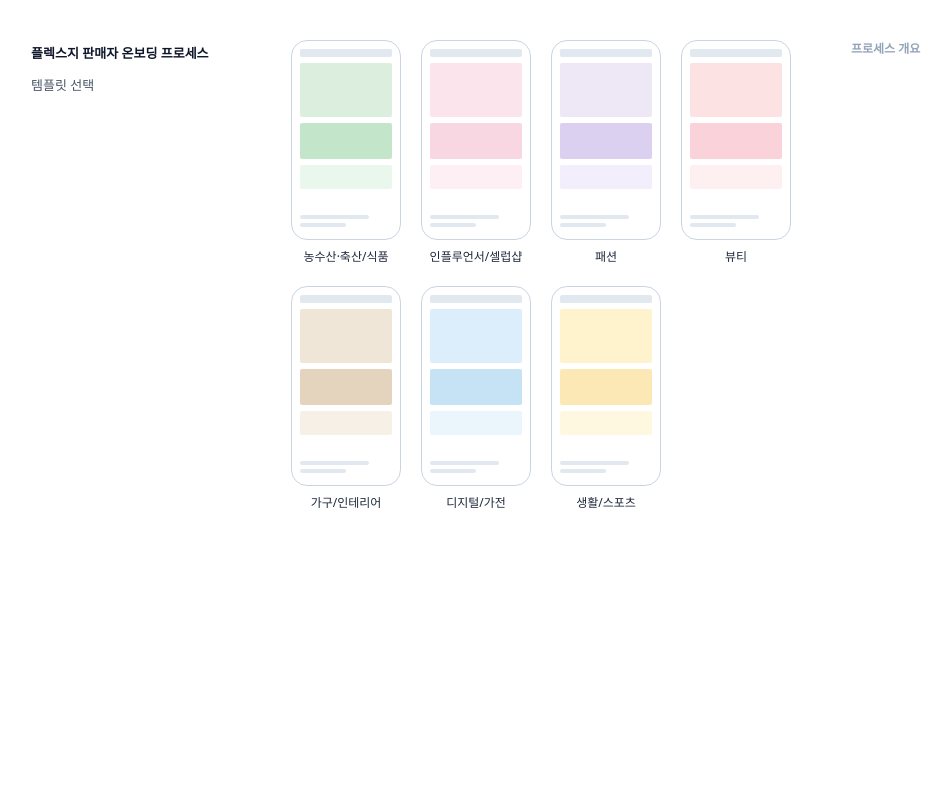
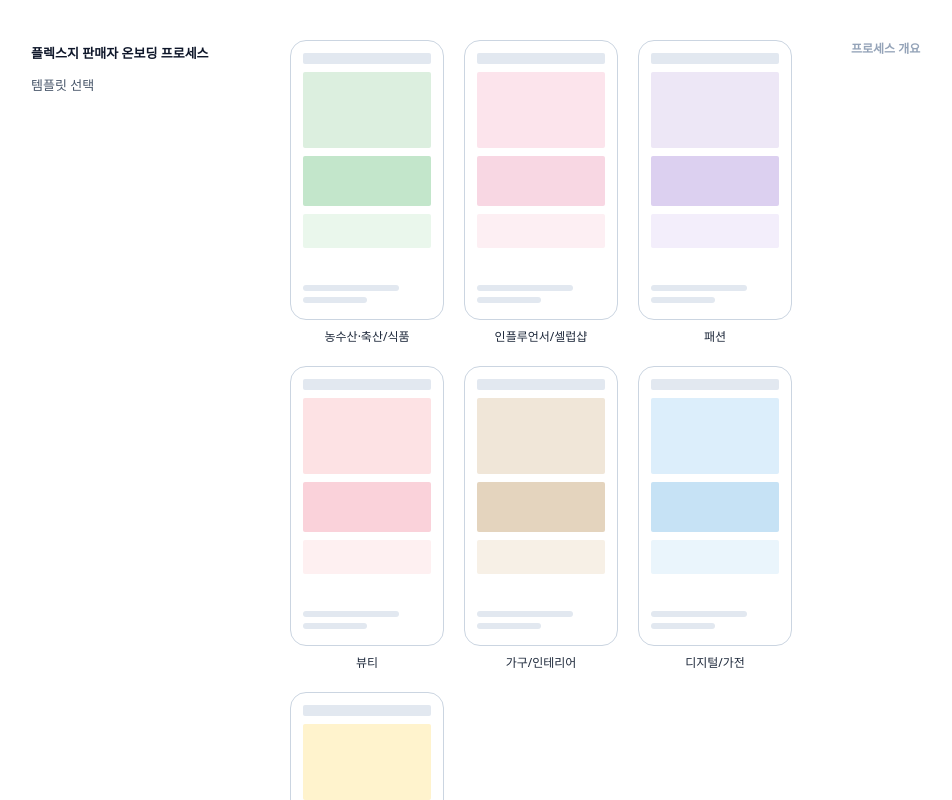
Before and after one commit to WEED-Convergence/WEED-Convergence-FLEXG-onboarding-HYESUN-2026-08, a Next.js app: page /template-select in a window 1280 px wide. Shown: the top 800 px of the page, without its empty margins (59-1011 px from the left). Built offline with nearby package versions, Linux system fonts and the light colour scheme.

Commit message:
템플릿 선택 화면: 3열 그리드로 변경, 목업 크기 약 1.4배 확대
grid-cols-4 -> grid-cols-3, 휴대폰 프레임을 110x200 -> 154x280(약 0.4배
확대)으로 키우고 내부 블록/헤더바 비율도 함께 조정.

```diff
--- a/src/app/template-select/page.tsx
+++ b/src/app/template-select/page.tsx
@@ -19,23 +19,23 @@ const categories: Category[] = [
 
 function PhoneMockup({ colors }: { colors: [string, string, string] }) {
   return (
-    <div className="flex h-[200px] w-[110px] flex-col gap-1.5 rounded-2xl border border-slate-300 bg-white p-2">
-      <div className="h-2 w-full shrink-0 rounded-sm bg-slate-200" />
+    <div className="flex h-[280px] w-[154px] flex-col gap-2 rounded-2xl border border-slate-300 bg-white p-3">
+      <div className="h-[11px] w-full shrink-0 rounded-sm bg-slate-200" />
       <div
-        className="h-[54px] w-full shrink-0 rounded-sm"
+        className="h-[76px] w-full shrink-0 rounded-sm"
         style={{ backgroundColor: colors[0] }}
       />
       <div
-        className="h-9 w-full shrink-0 rounded-sm"
+        className="h-[50px] w-full shrink-0 rounded-sm"
         style={{ backgroundColor: colors[1] }}
       />
       <div
-        className="h-6 w-full shrink-0 rounded-sm"
+        className="h-[34px] w-full shrink-0 rounded-sm"
         style={{ backgroundColor: colors[2] }}
       />
-      <div className="mt-auto space-y-1 pb-1">
-        <div className="h-1 w-3/4 rounded-full bg-slate-200" />
-        <div className="h-1 w-1/2 rounded-full bg-slate-200" />
+      <div className="mt-auto space-y-1.5 pb-1">
+        <div className="h-1.5 w-3/4 rounded-full bg-slate-200" />
+        <div className="h-1.5 w-1/2 rounded-full bg-slate-200" />
       </div>
     </div>
   );
@@ -43,9 +43,9 @@ function PhoneMockup({ colors }: { colors: [string, string, string] }) {
 
 export default function TemplateSelectPage() {
   return (
-    <div className="mx-auto grid w-fit grid-cols-4 gap-5">
+    <div className="mx-auto grid w-fit grid-cols-3 gap-5">
       {categories.map((category) => (
-        <div key={category.name} className="flex w-[110px] flex-col items-center">
+        <div key={category.name} className="flex w-[154px] flex-col items-center">
           <PhoneMockup colors={category.colors} />
           <p className="mt-2 text-center text-[12px] font-medium text-slate-800">
             {category.name}
```
